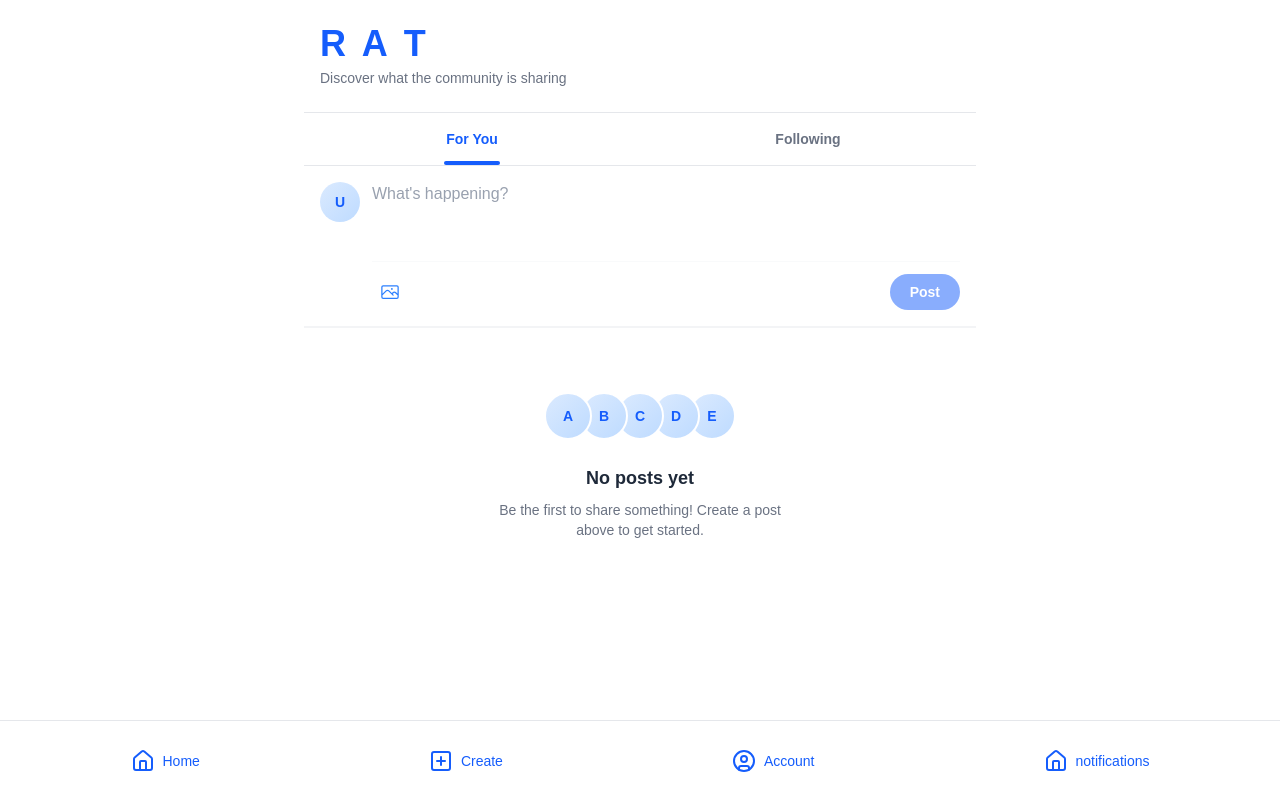
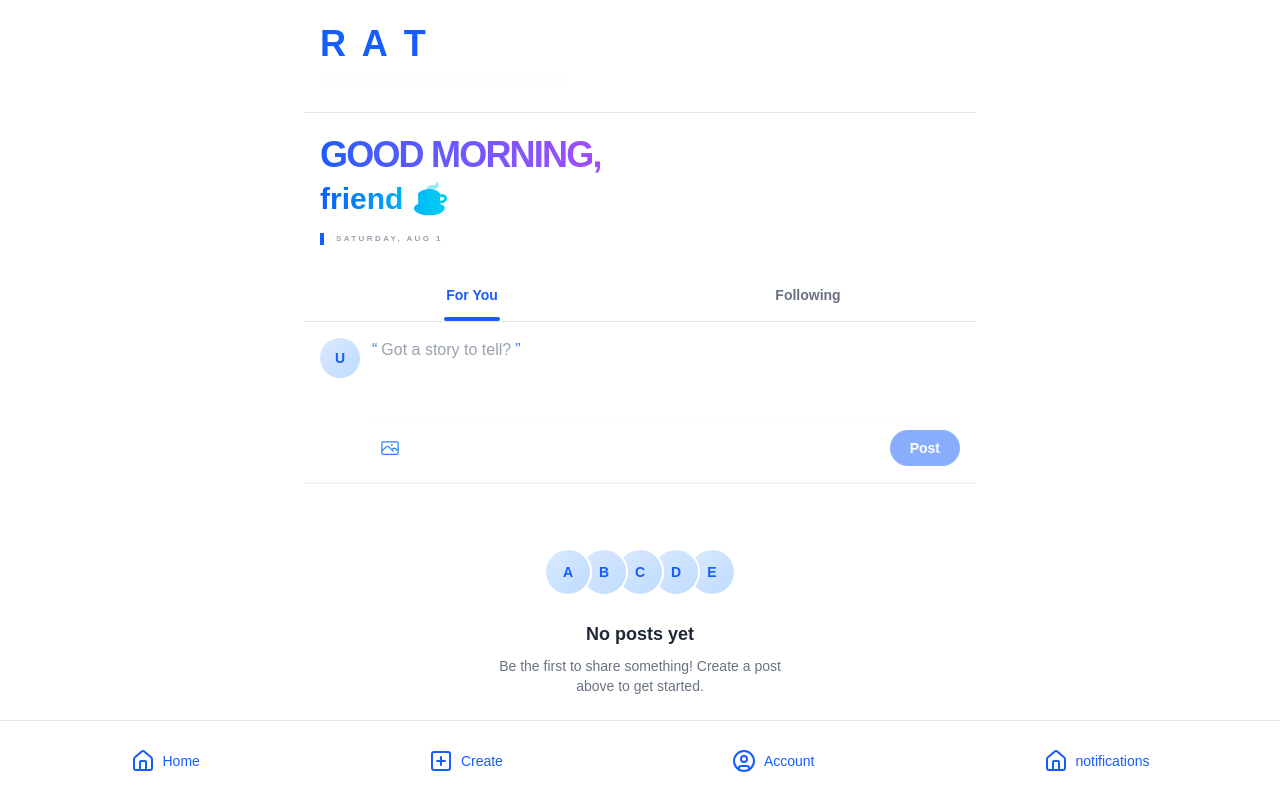
Before and after one commit to frank-job/PearLNet, a Next.js app: page /Rat/home in a window 1280 px wide. Built offline with nearby package versions, Linux system fonts and the light colour scheme; no server answers; the database is empty.

Commit message:
some bug fix

```diff
--- a/app/Rat/home/page.tsx
+++ b/app/Rat/home/page.tsx
@@ -1,14 +1,33 @@
 import NavBar from '../../ui/nav/NavBarr';
 import MainFeed from '@/app/components/main';
-
+import Greetings from '@/app/ui/Greetings';
+import DynamicTagline from '@/app/components/DynamicTagline';
+import { getCurrentUser, getProfile } from '@/app/lib/action';
 // ============================================================
 // Rat Home Page
 // - Public feed with "For You" and "Following" tabs
 // - Post composer at the top for creating new posts
 // - Shows posts from everyone or from followed users
+// - Greets the logged-in user by their real username
+// - Rotates tagline phrases in the header
 // ============================================================
 
-export default function RatHomePage() {
+export default async function RatHomePage() {
+  // Resolve the logged-in user's display name for the greeting.
+  let displayName = 'friend';
+
+  try {
+    const user = await getCurrentUser();
+    if (user) {
+      const profileResult = await getProfile(user.userId);
+      const profile = 'data' in profileResult ? profileResult.data : null;
+      displayName = profile?.username ?? user.email.split('@')[0] ?? 'friend';
+    }
+  } catch {
+    // Keep the friendly fallback if the session lookup fails.
+    displayName = 'friend';
+  }
+
   return (
     <main className="min-h-screen transition-all duration-300 ml-0 pb-24 overflow-y-auto">
       <div className="max-w-2xl mx-auto">
@@ -16,8 +35,9 @@ export default function RatHomePage() {
           <h1 className="text-blue-600 font-extrabold text-3xl md:text-4xl tracking-widest">
             R A T
           </h1>
-          <p className="text-sm text-gray-500 mt-1">Discover what the community is sharing</p>
+          <DynamicTagline />
         </header>
+        <Greetings userName={displayName} />
 
         <MainFeed />
       </div>
--- a/app/components/CreatePost.tsx
+++ b/app/components/CreatePost.tsx
@@ -1,6 +1,7 @@
 'use client';
 import { useState, useRef } from 'react';
 import { CameraIcon, XMarkIcon } from '@heroicons/react/24/outline';
+import DynamicPlaceholder from './DynamicPlaceholder';
 
 /* ============================================================
    CreatePost Component
@@ -87,24 +88,26 @@ export default function CreatePost({ onPostCreated }: { onPostCreated: () => voi
 
   return (
     <div id="composer" className="bg-white p-4 border-b border-gray-100">
-      <div className="flex gap-3">
+      <div className="flex align-middle top-1 gap-3">
         {/* User Avatar Placeholder */}
         <div className="w-10 h-10 rounded-full bg-gradient-to-br from-blue-100 to-blue-200 flex items-center justify-center text-blue-600 font-bold text-sm flex-shrink-0">
           U
         </div>
 
         <div className="flex-1">
-          {/* Textarea */}
+          {/* Textarea with Dynamic Rotating Placeholder */}
+          <div className="relative">
+            <DynamicPlaceholder isEmpty={description.trim().length === 0} />
             <textarea
-            placeholder="What's happening?"
               value={description}
               onChange={(e) => {
                 setDescription(e.target.value);
                 clearFeedback();
               }}
-            className="w-full resize-none border-none outline-none text-base text-gray-900 placeholder-gray-400 min-h-[60px] bg-transparent"
+              className="w-full resize-none border-none outline-none text-base text-gray-900 placeholder-gray-400 min-h-[60px] bg-transparent relative z-10"
               rows={2}
             />
+          </div>
 
           {/* Image Preview */}
           {preview && (
--- /dev/null
+++ b/app/components/DynamicPlaceholder.tsx
@@ -0,0 +1,50 @@
+'use client';
+
+import { useEffect, useState } from 'react';
+import { placeholderPrompts, PLACEHOLDER_INTERVAL_MS } from '@/app/lib/placeholder-data';
+
+// ============================================================
+// DynamicPlaceholder
+// - Renders a rotating placeholder overlay for the composer
+// - Cycles through prompt phrases with a fade transition
+// - Hides automatically once the user starts typing (isEmpty)
+// ============================================================
+
+type DynamicPlaceholderProps = {
+  isEmpty: boolean;
+};
+
+export default function DynamicPlaceholder({ isEmpty }: DynamicPlaceholderProps) {
+  const [index, setIndex] = useState(0);
+  const [faded, setFaded] = useState(false);
+
+  // Cycle to the next prompt on a fixed interval
+  useEffect(() => {
+    const interval = setInterval(() => {
+      setFaded(true);
+      setTimeout(() => {
+        setIndex((prev) => (prev + 1) % placeholderPrompts.length);
+        setFaded(false);
+      }, 250);
+    }, PLACEHOLDER_INTERVAL_MS);
+    return () => clearInterval(interval);
+  }, []);
+
+  if (isEmpty === false) {
+    return null;
+  }
+
+  const prompt = placeholderPrompts[index];
+
+  return (
+    <div
+      aria-hidden="true"
+      className="pointer-events-none absolute left-0 top-0 select-none transition-opacity duration-250 ease-in-out"
+      style={{ opacity: faded ? 0 : 1 }}
+    >
+      <span className="text-blue-500 mr-1">{prompt.quote}</span>
+      <span className="text-gray-400">{prompt.text}</span>
+      <span className="text-blue-500 ml-1">{'\u201D'}</span>
+    </div>
+  );
+}
--- /dev/null
+++ b/app/components/DynamicTagline.tsx
@@ -0,0 +1,39 @@
+'use client';
+
+import { useEffect, useState } from 'react';
+import { taglines, TAGLINE_INTERVAL_MS } from '@/app/lib/tagline-data';
+
+// ============================================================
+// DynamicTagline
+// - Renders a rotating tagline for the home header
+// - Cycles through phrases with a fade transition
+// ============================================================
+
+export default function DynamicTagline() {
+  const [index, setIndex] = useState(0);
+  const [faded, setFaded] = useState(false);
+
+  // Cycle to the next tagline on a fixed interval
+  useEffect(() => {
+    const interval = setInterval(() => {
+      setFaded(true);
+      setTimeout(() => {
+        setIndex((prev) => (prev + 1) % taglines.length);
+        setFaded(false);
+      }, 300);
+    }, TAGLINE_INTERVAL_MS);
+    return () => clearInterval(interval);
+  }, []);
+
+  const tagline = taglines[index];
+
+  return (
+    <p
+      aria-live="polite"
+      className="text-sm text-gray-500 mt-1 transition-opacity duration-300 ease-in-out"
+      style={{ opacity: faded ? 0 : 1 }}
+    >
+      {tagline.text}
+    </p>
+  );
+}
--- a/app/lib/definitions.ts
+++ b/app/lib/definitions.ts
@@ -105,3 +105,7 @@ export type Share = {
   shared_with_user_id: string | null;
   created_at: string;
 };
+export type greetings = {
+  id: string;
+  username: string;
+}
--- /dev/null
+++ b/app/lib/placeholder-data.ts
@@ -0,0 +1,23 @@
+// ============================================================
+// Placeholder Data
+// - Collection of rotating prompt phrases for the post composer
+// - Each prompt is wrapped in decorative quotes
+// - Single source of truth for dynamic placeholder text
+// ============================================================
+
+export type PlaceholderPrompt = {
+  id: string;
+  text: string;
+  quote: string; // decorative quote character shown around the prompt
+};
+
+export const placeholderPrompts: PlaceholderPrompt[] = [
+  { id: 'mind', text: "What's on your mind?", quote: '\u201C' },
+  { id: 'story', text: 'Got a story to tell?', quote: '\u201C' },
+  { id: 'share', text: 'Share something inspiring…', quote: '\u201C' },
+  { id: 'thought', text: 'Got a thought worth sharing?', quote: '\u201C' },
+  { id: 'update', text: 'What\u2019s happening?', quote: '\u201C' },
+  { id: 'idea', text: 'Got a big idea?', quote: '\u201C' },
+];
+
+export const PLACEHOLDER_INTERVAL_MS = 4000;
--- /dev/null
+++ b/app/lib/tagline-data.ts
@@ -0,0 +1,21 @@
+// ============================================================
+// Tagline Data
+// - Collection of rotating tagline phrases for the home header
+// - Single source of truth for dynamic tagline text
+// ============================================================
+
+export type Tagline = {
+  id: string;
+  text: string;
+};
+
+export const taglines: Tagline[] = [
+  { id: 'discover', text: 'Discover what the community is sharing' },
+  { id: 'stories', text: 'Real stories from real people' },
+  { id: 'vibes', text: 'Share your vibe with the world' },
+  { id: 'connect', text: 'Connect, share, and inspire' },
+  { id: 'moment', text: 'Capture the moment, share it now' },
+  { id: 'conversation', text: 'Join the conversation' },
+];
+
+export const TAGLINE_INTERVAL_MS = 5000;
--- /dev/null
+++ b/app/ui/Greetings.tsx
@@ -0,0 +1,47 @@
+'use client';
+
+export default function Greetings({ userName }: { userName: string }) {
+    const hour = new Date().getHours();
+
+    let greet = '';
+    let emoji = '';
+
+    if (hour >= 5 && hour < 12) {
+        greet = 'Good Morning';
+        emoji = '☕';
+    } else if (hour >= 12 && hour < 17) {
+        greet = 'Good Afternoon';
+        emoji = '☀️';
+    } else if (hour >= 17 && hour < 21) {
+        greet = 'Good Evening';
+        emoji = '🌆';
+    } else {
+        greet = 'Good Night';
+        emoji = '🌙';
+    }
+
+    return (
+        <div className="py-6 px-4">
+            {/* <h1 className="text-3xl md:text-4xl font-black text-black tracking-tighter uppercase leading-none"> */}
+            <h1 className="text-3xl md:text-4xl font-black tracking-tighter uppercase leading-none bg-gradient-to-r from-blue-600 via-purple-500 to-pink-500 bg-clip-text text-transparent animate-gradient">
+                {greet},
+            </h1>
+            <div className="flex items-center gap-2 mt-2">
+                {/* <span className="text-2xl md:text-3xl font-bold text-blue-600"> */}
+                {/* <span className="text-2xl md:text-3xl font-bold bg-gradient-to-r from-blue-600 via-purple-500 to-pink-500 bg-clip-text text-transparent"> */}
+                <span className="text-2xl md:text-3xl font-bold bg-gradient-to-r from-blue-600 to-cyan-400 bg-clip-text text-transparent hover:animate-gradient">
+                    {userName} {emoji}
+                </span>
+            </div>
+
+            {/* The Date Line */}
+            <p className="text-gray-400 text-[8px] font-black uppercase tracking-[0.3em] mt-4 border-l-4 border-blue-600 pl-3">
+                {new Date().toLocaleDateString('en-US', {
+                    weekday: 'long',
+                    month: 'short',
+                    day: 'numeric'
+                })}
+            </p>
+        </div>
+    );
+}
```
Lines whose indentation alone changed are shown as unchanged.
